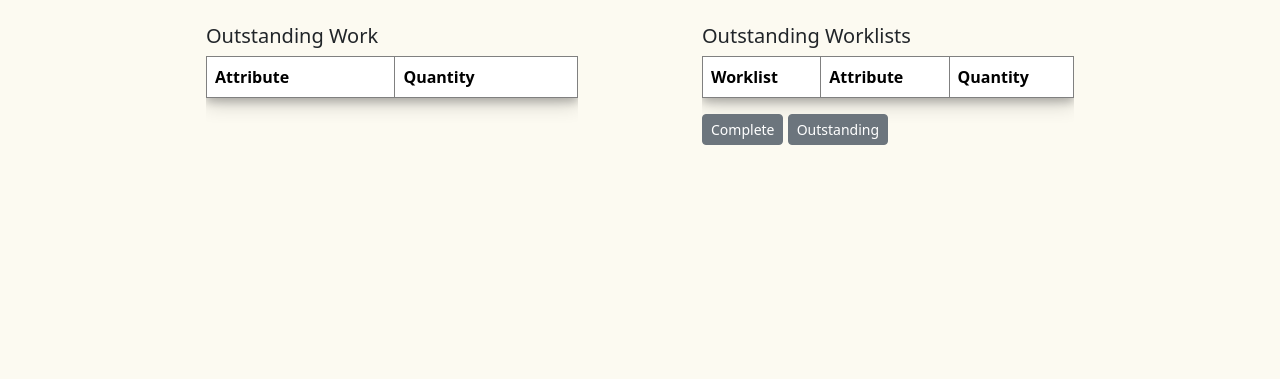
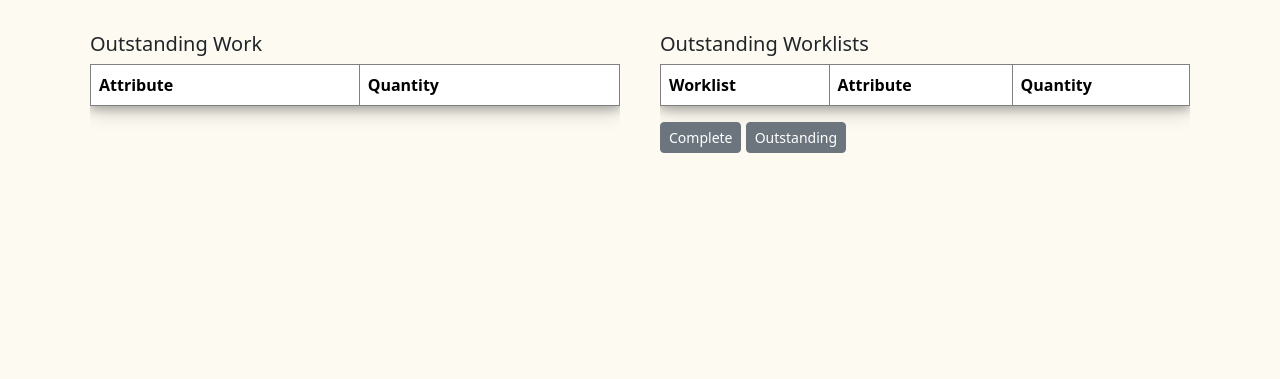
Before and after one commit to f-munro/lab-sweet, a Django app: page /staff in a window 1280 px wide. Shown: the part 56-435 px from the top of the page. Run offline with Django 4.2, Linux system fonts and the light colour scheme; data comes from the database, SQL or seed files in the repository; lists and menus that the app fills with data are empty; some libraries are stand-ins or nearby versions.

Commit message:
Improving mobile responsiveness

```diff
--- a/LabSweetUser/static/styles.css
+++ b/LabSweetUser/static/styles.css
@@ -32,8 +32,6 @@
     background-color: white;
     display: flex;
     flex-direction: column;
-    margin: 3rem;
-    padding: 3rem;
     align-items: center;
     border-radius: 8px;
     box-shadow: 0 2px 10px rgba(0, 0, 0, 0.1);
--- a/LabSweetUser/templates/LabSweetUser/login.html
+++ b/LabSweetUser/templates/LabSweetUser/login.html
@@ -5,8 +5,8 @@
     <div class="bg-image">
         <div class="color-overlay">
             <div class="container d-flex justify-content-center">
-                <div class="login-box">
-                    <div class="mb-4"><img src="{% static 'logo_2.png' %}"></div>
+                <div class="login-box my-4 mx-1 p-3">
+                    <div class="mb-4"><img style="max-width: 100%;" src="{% static 'logo_2.png' %}"></div>
                     <div class="justify-content-center">
                         <div class="p-2">
                             <h2 class="mb-4">Login</h2>
--- a/LabSweetUser/templates/LabSweetUser/register.html
+++ b/LabSweetUser/templates/LabSweetUser/register.html
@@ -4,8 +4,8 @@
 <body class="bg-image">
   <div class=color-overlay>
   <div class="container d-flex justify-content-center">
-    <div class="login-box">
-      <div class="mb-4"><img src="{% static 'logo_2.png' %}"></div>
+    <div class="login-box my-4 mx-1 p-3">
+      <div class="mb-4"><img style="max-width: 100%;" src="{% static 'logo_2.png' %}"></div>
         <div class="justify-content-center">
           <div class="p-2">
             <h2 class="mb-4">Register</h2>
--- a/LabSweetUser/templates/LabSweetUser/staff_nav.html
+++ b/LabSweetUser/templates/LabSweetUser/staff_nav.html
@@ -2,7 +2,7 @@
 {% extends "LabSweetUser/layout.html" %}
 {% load static %}
 {% block nav %}
-<nav class="navbar navbar-expand-sm" style="background-color: #fac602">
+<nav class="navbar navbar-expand-sm mb-4" style="background-color: #fac602">
     <div class="container-fluid">
         <a class="navbar-brand" href="{% url 'index' %}">Lab Sweet</a>
         <div class="container-xl">
--- a/LabSweetUser/templates/LabSweetUser/staff_view.html
+++ b/LabSweetUser/templates/LabSweetUser/staff_view.html
@@ -2,9 +2,9 @@
 {% load static %}
 {% block body %}
 <body style="background-color: #fcfaf1;">
-  <div class="container">
-    <div class="d-flex justify-content-evenly" id="outstanding-view">
-      <div id="worklists-table" class="col-xl-4 my-4">
+  <div class="container mb-4">
+    <div class="row" id="outstanding-view">
+      <div id="worklists-table" class="col m-2">
         <h5>Outstanding Work</h5>
         <div class="overflow-y-scroll" style="height: 300px;">
           <table class="table table-striped table-hover table-bordered">
@@ -19,7 +19,7 @@
           </table>
         </div>
       </div>
-      <div id="worklists-table" class="col-xl-4 my-4">
+      <div id="worklists-table" class="col m-2">
           <h5 id="worklists-header"></h5>
         <div class="overflow-y-scroll" style="max-height: 300px;">
           <table class="table table-striped table-hover table-bordered">
@@ -39,7 +39,7 @@
       </div>
     </div>
   </div>
-  <div class="container" id="worklist-view">
+  <div class="container mb-4" id="worklist-view">
     <h5 id="worklist-name"></h5>
     <table class="table table-striped table-hover table-bordered">
       <thead>
```
Also changed, not shown: LabSweetUser/templates/LabSweetUser/index.html (+5 -5 lines).
